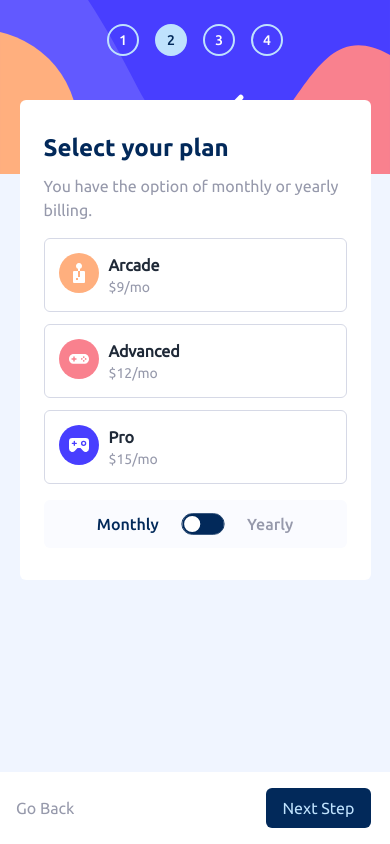
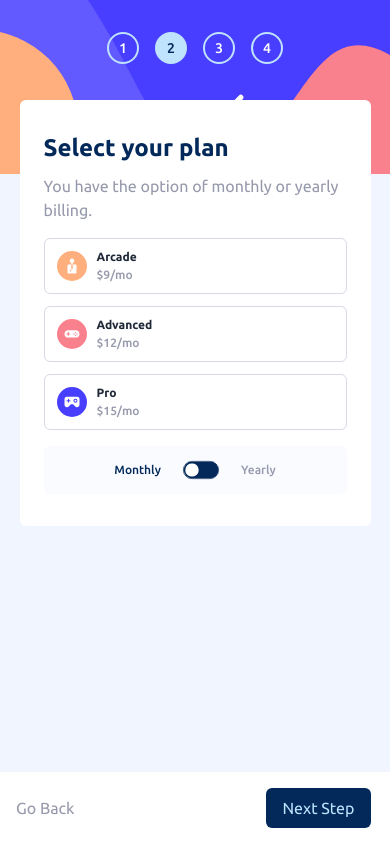
Before and after one commit to deepak-kr-patra/multi-step-form, a React (Create React App) app: page / in a window 390 px wide. Both pictures are taken after typing "Sample", "name@example.com", "5551234" into the empty fields and a click on the input "Next Step". Built offline with nearby package versions, Linux system fonts and the light colour scheme.

Commit message:
-fixed font size in SelectPlan component. -fixed body, #root and #container heights for mobile screen size. -increased padding in StepsBarMobile component

```diff
--- a/src/App.css
+++ b/src/App.css
@@ -6,7 +6,7 @@
     border-radius: 12px;
 
     @media (max-width: 639px) {
-        height: 100vh;
+        height: 100dvh;
         width: 100vw;
         border-radius: 0;
     }
@@ -177,13 +177,18 @@ form label {
 .planIcon {
     height: 40px;
     width: 40px;
+
+    @media (max-width: 639px) {
+        height: 30px;
+        width: 30px;
+    }
 }
 
 .planCard {
     display: flex;
     border: 1px solid var(--purple-200);
     border-radius: 6px;
-    padding: 14px;
+    padding: 12px;
     gap: 10px;
     transition: all 0.2s ease-out;
     cursor: pointer;
@@ -208,12 +213,20 @@ form label {
 }
 
 .modeName {
-    line-height: 16px;
+    font-size: 12px;
+    line-height: 12px;
+    font-family: ubuntuBold;
+
+    @media (min-width: 640px) {
+        font-size: 16px;
+        line-height: 16px;
+    }
 }
 
 .price {
-    font-size: 14px;
-    line-height: 14px;
+    font-size: 12px;
+    line-height: 12px;
+    font-family: ubuntuMedium;
 
     @media (min-width: 640px) {
         font-size: 16px;
@@ -222,8 +235,8 @@ form label {
 }
 
 .freeMonths {
-    font-size: 12px;
-    line-height: 12px;
+    font-size: 10px;
+    line-height: 10px;
 
     @media (min-width: 640px) {
         font-size: 14px;
@@ -234,6 +247,11 @@ form label {
 .subscriptionMode {
     color: var(--grey-500);
     font-family: ubuntuMedium;
+    font-size: 12px;
+
+    @media (min-width: 640px) {
+        font-size: 16px;
+    }
 }
 
 .chosenMode {
--- a/src/App.jsx
+++ b/src/App.jsx
@@ -36,7 +36,7 @@ function App() {
 
       {/* <div class="attribution">
         Challenge by <a href="https://www.frontendmentor.io?ref=challenge" target="_blank">Frontend Mentor</a>.
-        Coded by <a href="#">Your Name Here</a>.
+        Coded by <a href="#">Deepak Kumar Patra</a>.
       </div> */}
     </>
   );
--- a/src/components/MonthlyPlanCardsSection.jsx
+++ b/src/components/MonthlyPlanCardsSection.jsx
@@ -16,9 +16,9 @@ const MonthlyPlanCardsSection = ({ selectPlan }) => {
                 onClick={() => selectPlan('monthlyArcade')}
             >
                 <img src="/images/icon-arcade.svg" alt="arcade icon" className="planIcon" />
-                <div>
-                    <h3 className="font-bold text-[var(--purple-950)]">Arcade</h3>
-                    <p className="text-sm sm:text-[16px] text-[var(--grey-500)]">$9/mo</p>
+                <div className="flex flex-col gap-1.5">
+                    <h3 className="modeName text-[var(--purple-950)]">Arcade</h3>
+                    <p className="price text-[var(--grey-500)]">$9/mo</p>
                 </div>
             </div>
             <div
@@ -27,9 +27,9 @@ const MonthlyPlanCardsSection = ({ selectPlan }) => {
                 onClick={() => selectPlan('monthlyAdvanced')}
             >
                 <img src="/images/icon-advanced.svg" alt="advanced icon" className="planIcon" />
-                <div>
-                    <h3 className="font-bold text-[var(--purple-950)]">Advanced</h3>
-                    <p className="text-sm sm:text-[16px] text-[var(--grey-500)]">$12/mo</p>
+                <div className="flex flex-col gap-1.5">
+                    <h3 className="modeName text-[var(--purple-950)]">Advanced</h3>
+                    <p className="price text-[var(--grey-500)]">$12/mo</p>
                 </div>
             </div>
             <div
@@ -38,9 +38,9 @@ const MonthlyPlanCardsSection = ({ selectPlan }) => {
                 onClick={() => selectPlan('monthlyPro')}
             >
                 <img src="/images/icon-pro.svg" alt="pro icon" className="planIcon" />
-                <div>
-                    <h3 className="font-bold text-[var(--purple-950)]">Pro</h3>
-                    <p className="text-sm sm:text-[16px] text-[var(--grey-500)]">$15/mo</p>
+                <div className="flex flex-col gap-1.5">
+                    <h3 className="modeName text-[var(--purple-950)]">Pro</h3>
+                    <p className="price text-[var(--grey-500)]">$15/mo</p>
                 </div>
             </div>
         </section>
--- a/src/components/SelectPlan.jsx
+++ b/src/components/SelectPlan.jsx
@@ -51,10 +51,7 @@ const SelectPlan = () => {
                 {subscriptionMode === "monthly" && <MonthlyPlanCardsSection selectPlan={selectPlan} />}
                 {subscriptionMode === "yearly" && <YearlyPlanCardsSection selectPlan={selectPlan} />}
 
-                <section
-                    // id="modeChooseBox"
-                    className="w-full flex justify-center items-center p-3 gap-5 bg-[var(--blue-50)] rounded-md"
-                >
+                <section className="w-full flex justify-center items-center p-3 gap-4 bg-[var(--blue-50)] rounded-md">
                     <span
                         id="monthlyMode"
                         className={`subscriptionMode ${subscriptionMode === "monthly" ? "chosenMode" : ""}`}
@@ -62,9 +59,8 @@ const SelectPlan = () => {
                         Monthly
                     </span>
                     <input
-                        // id="chooseMode"
                         type="checkbox"
-                        className="toggle scale-90 border-[var(--blue-950)] bg-white [--tglbg:var(--blue-950)] hover:bg-white"
+                        className="toggle scale-75 md:scale-90 border-[var(--blue-950)] bg-white [--tglbg:var(--blue-950)] hover:bg-white"
                         onChange={() => toggleMode()}
                         checked={subscriptionMode === "yearly"}
                     />
--- a/src/components/StepsBarMobile.jsx
+++ b/src/components/StepsBarMobile.jsx
@@ -6,7 +6,7 @@ const StepsBarMobile = () => {
   const { stepNumber } = useAccountSetupState();
 
   return (
-    <section id="stepsSectionMobile" className="flex justify-center items-start p-6 gap-4">
+    <section id="stepsSectionMobile" className="flex justify-center items-start p-8 gap-4">
       <div className={`stepNumber ${stepNumber === 1 ? "activeCircle" : ""}`}>1</div>
       <div className={`stepNumber ${stepNumber === 2 ? "activeCircle" : ""}`}>2</div>
       <div className={`stepNumber ${stepNumber === 3 ? "activeCircle" : ""}`}>3</div>
--- a/src/components/YearlyPlanCardsSection.jsx
+++ b/src/components/YearlyPlanCardsSection.jsx
@@ -16,8 +16,8 @@ const YearlyPlanCardsSection = ({ selectPlan }) => {
                 onClick={() => selectPlan('yearlyArcade')}
             >
                 <img src="/images/icon-arcade.svg" alt="arcade icon" className="planIcon" />
-                <div className="flex flex-col gap-2">
-                    <h3 className="modeName font-bold text-[var(--purple-950)]">Arcade</h3>
+                <div className="flex flex-col gap-1.5">
+                    <h3 className="modeName text-[var(--purple-950)]">Arcade</h3>
                     <p className="price text-[var(--grey-500)]">$90/yr</p>
                     <p className="freeMonths text-[var(--blue-950)]">2 months free</p>
                 </div>
@@ -28,8 +28,8 @@ const YearlyPlanCardsSection = ({ selectPlan }) => {
                 onClick={() => selectPlan('yearlyAdvanced')}
             >
                 <img src="/images/icon-advanced.svg" alt="advanced icon" className="planIcon" />
-                <div className="flex flex-col gap-2">
-                    <h3 className="modeName font-bold text-[var(--purple-950)]">Advanced</h3>
+                <div className="flex flex-col gap-1.5">
+                    <h3 className="modeName text-[var(--purple-950)]">Advanced</h3>
                     <p className="price text-[var(--grey-500)]">$120/yr</p>
                     <p className="freeMonths text-[var(--blue-950)]">2 months free</p>
                 </div>
@@ -40,8 +40,8 @@ const YearlyPlanCardsSection = ({ selectPlan }) => {
                 onClick={() => selectPlan('yearlyPro')}
             >
                 <img src="/images/icon-pro.svg" alt="pro icon" className="planIcon" />
-                <div className="flex flex-col gap-2">
-                    <h3 className="modeName font-bold text-[var(--purple-950)]">Pro</h3>
+                <div className="flex flex-col gap-1.5">
+                    <h3 className="modeName text-[var(--purple-950)]">Pro</h3>
                     <p className="price text-[var(--grey-500)]">$150/yr</p>
                     <p className="freeMonths text-[var(--blue-950)]">2 months free</p>
                 </div>
--- a/src/index.css
+++ b/src/index.css
@@ -1,5 +1,3 @@
-/* @import url('https://fonts.googleapis.com/css2?family=Ubuntu:wght@400;500;700&display=swap'); */
-
 @tailwind base;
 @tailwind components;
 @tailwind utilities;
@@ -44,10 +42,24 @@
 }
 
 body {
-  height: 100vh;
+  height: 100dvh;
   font-family: ubuntuRegular;
   background-color: var(--blue-100);
   display: flex;
   justify-content: center;
   align-items: center;
 }
+
+@media (max-width: 639px) {
+  body, #root {
+    height: auto;
+    min-height: 100vh;
+    overflow-y: auto;
+  }
+
+  body::after{
+    color: '';
+    display: block;
+    height: 1px;
+  }
+}
```
